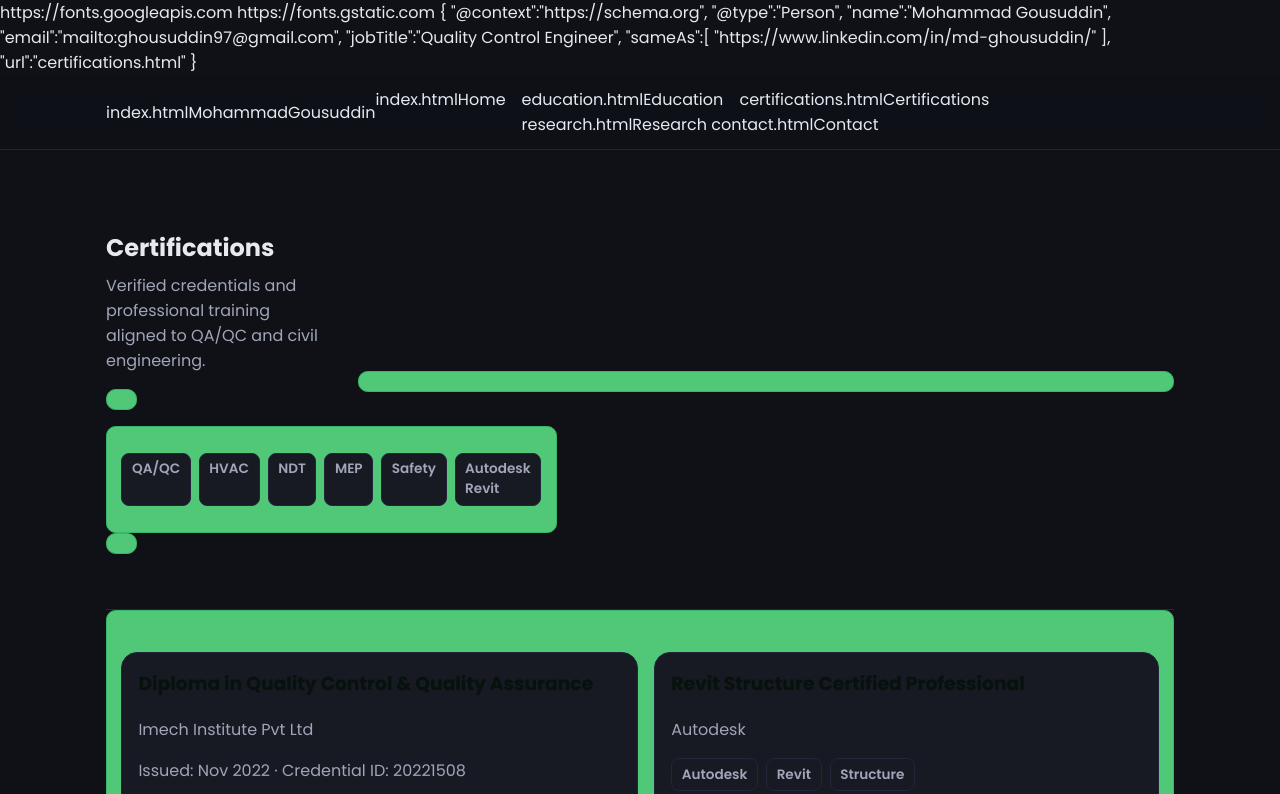
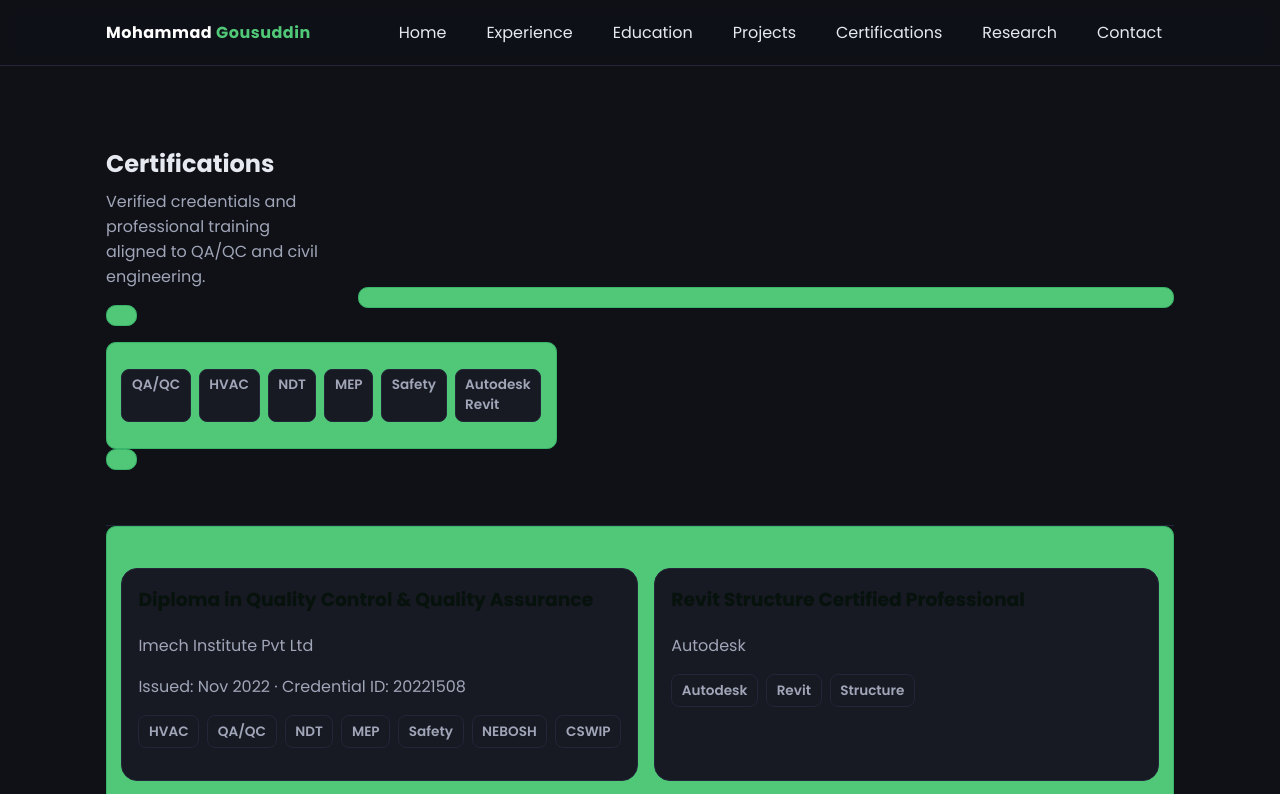
Before and after one commit to mohammadgousuddin/portfolio, a plain HTML site: page certifications.html in a window 1280 px wide. Shown: the top 794 px of the page. Drawn offline with Linux system fonts and the light colour scheme.

Commit message:
update 4 certification

```diff
--- a/certifications.html
+++ b/certifications.html
@@ -1,8 +1,8 @@
 <!DOCTYPE html>
 <html lang="en">
 <head>
-  <title>Education — Mohammad Gousuddin</title>
-  <meta name="description" content="Education of Mohammad Gousuddin." />
+  <title>Certifications — Mohammad Gousuddin</title>
+  <meta name="description" content="Certifications of Mohammad Gousuddin." />
   <meta charset="UTF-8" />
 <meta name="viewport" content="width=device-width, initial-scale=1" />
 <link rel="preconnect" href="https://fonts.googleapis.com">
@@ -22,56 +22,24 @@
   ]
 }</script>
 </head>
-<html lang="en">
-<head>
-  <meta charset="UTF-8" />
-  <title>Certifications — Mohammad Gousuddin</title>
-  <meta name="description" content="Professional certifications of Mohammad Gousuddin." />
-  <meta name="viewport" content="width=device-width, initial-scale=1" />
-
-  <!-- Google Fonts -->
-  https://fonts.googleapis.com
-  https://fonts.gstatic.com
-  <link href="https://fonts.googleapis.com/css2?family=Poppins:wght@300;400;lay=swap
-
-  <!-- Favicon -->
-  assets/favicon.png
-
-  <!-- Site Styles -->
-  style.css
-
-  <!-- Structured Data -->
-  <script type="application/ld+json">
-  {
-    "@context":"https://schema.org",
-    "@type":"Person",
-    "name":"Mohammad Gousuddin",
-    "email":"mailto:ghousuddin97@gmail.com",
-    "jobTitle":"Quality Control Engineer",
-    "sameAs":[ "https://www.linkedin.com/in/md-ghousuddin/" ],
-    "url":"certifications.html"
-  }
-  </script>
-</head>
 <body>
-  <!-- Navigation -->
   <nav class="nav">
-    <div class="container">
-      <div class="wrap">
-        index.htmlMohammad <span>Gousuddin</span></a>
-        <button class="menu-toggle" aria-label="Toggle menu" aria-expanded="false">☰</button>
-        <div class="menu" role="navigation">
-          index.htmlHome</a>
-          <aperience.htmlExperience</a>
-          education.htmlEducation</a>
-          <a hrefs.htmlProjects</a>
-          certifications.htmlCertifications</a>
-          research.htmlResearch</a>
-          contact.htmlContact</a>
-        </div>
+  <div class="container">
+    <div class="wrap">
+      <a class="brand" href="index.html">Mohammad <span>Gousuddin</span></a>
+      <button class="menu-toggle" aria-label="Toggle menu" aria-expanded="false">☰</button>
+      <div class="menu">
+        <a href="index.html">Home</a>
+        <a href="experience.html">Experience</a>
+        <a href="education.html">Education</a>
+        <a href="projects.html">Projects</a>
+        <a href="certifications.html">Certifications</a>
+        <a href="research.html">Research</a>
+        <a href="contact.html">Contact</a>
       </div>
     </div>
-  </nav>
+  </div>
+</nav>
 
   <!-- Page -->
   <main class="page">
```
